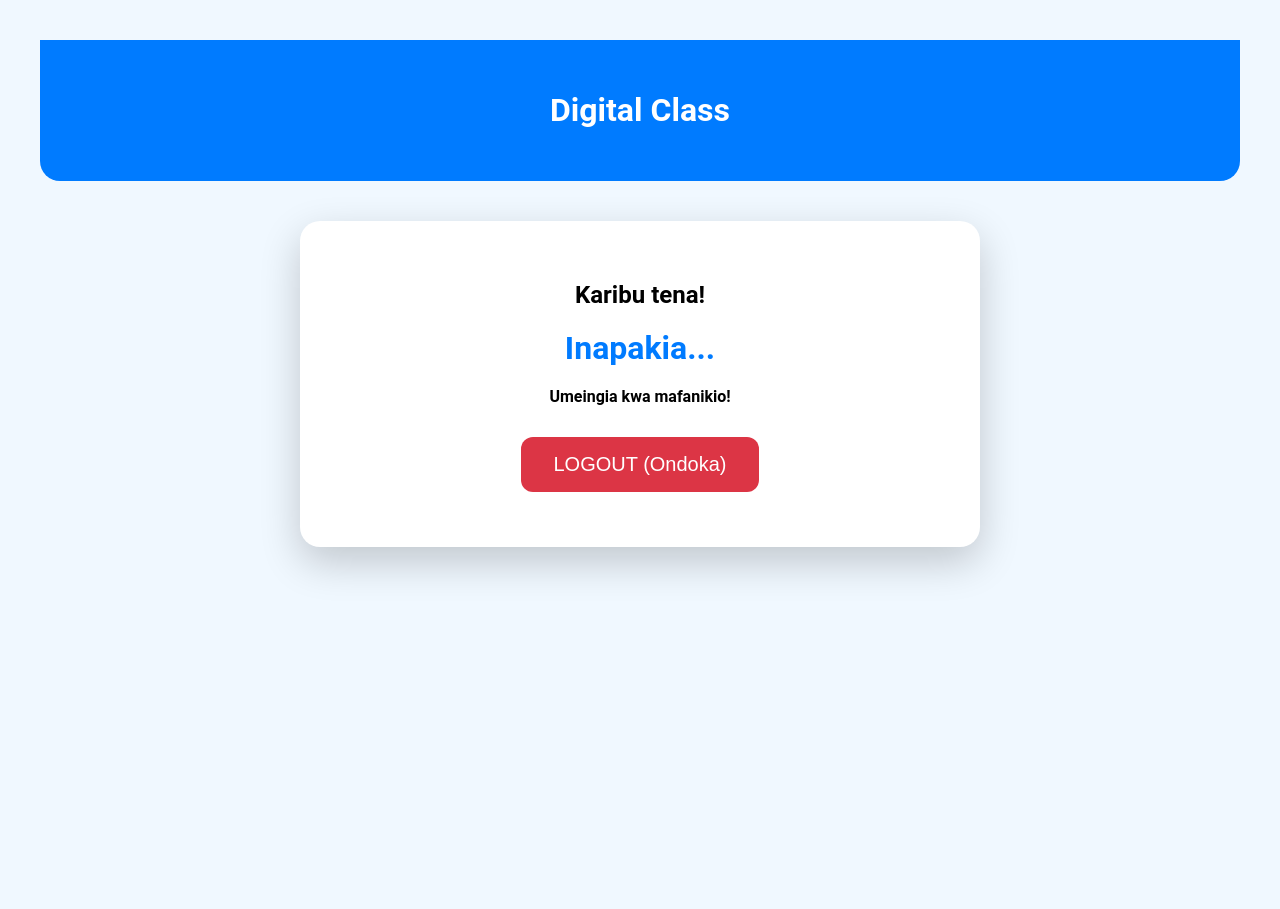
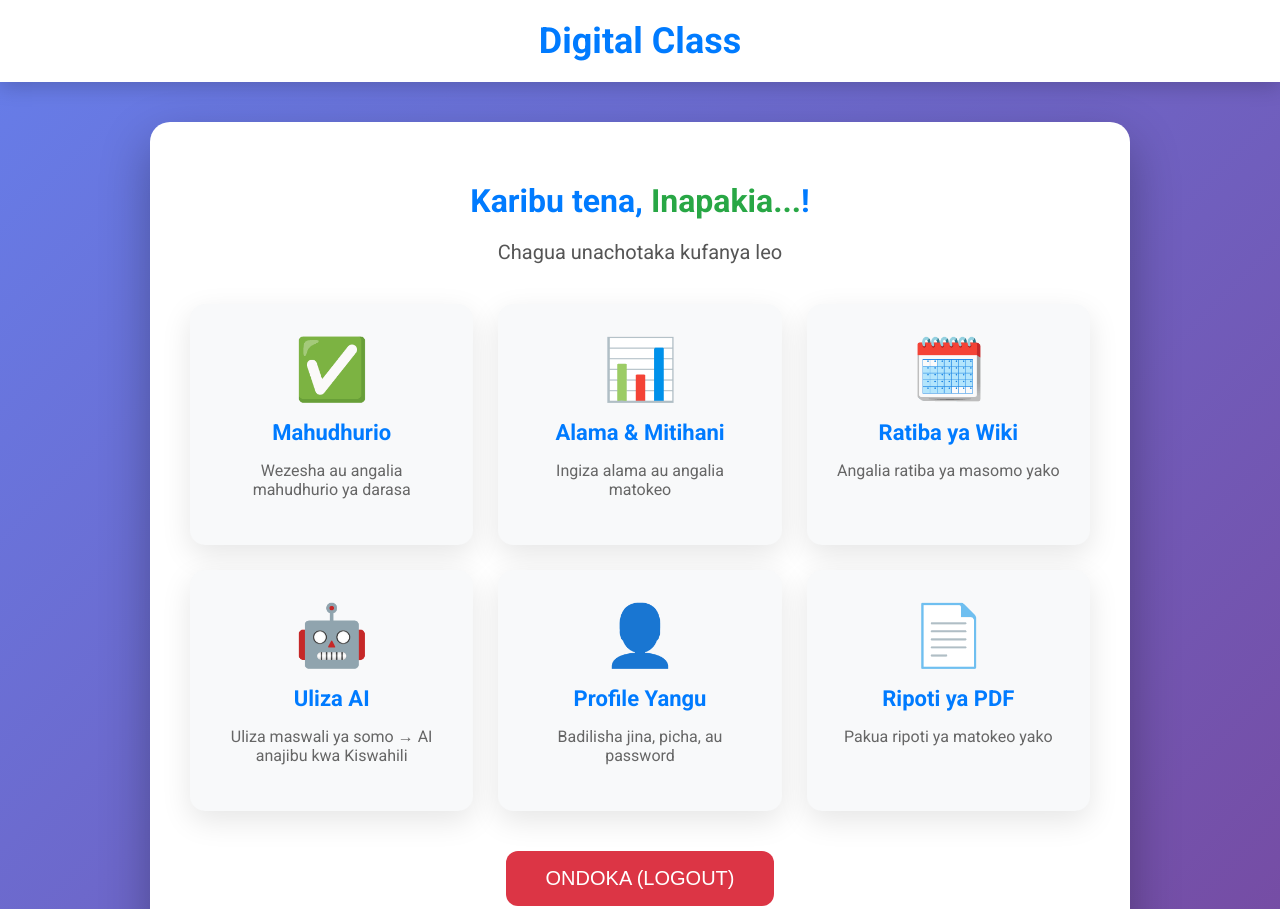
Before and after one commit to Richy-boy/digital-class-live, a plain HTML site: page dashboard.html in a window 1280 px wide. Shown: the top 909 px of the page. Before the commit the page ends 800 px from the top, so only its background shows below. Drawn offline with Linux system fonts and the light colour scheme; no server answers.

Commit message:
Revamp dashboard layout and styles

```diff
--- a/dashboard.html
+++ b/dashboard.html
@@ -4,26 +4,76 @@
     <meta charset="UTF-8">
     <meta name="viewport" content="width=device-width, initial-scale=1.0">
     <title>Digital Class - Dashboard</title>
+    <link href="https://fonts.googleapis.com/css2?family=Roboto:wght@400;700&display=swap" rel="stylesheet">
     <style>
-        body{font-family:'Roboto',sans-serif;margin:0;background:#f0f8ff;text-align:center;padding:40px}
-        .header{background:#007BFF;color:#fff;padding:30px;border-radius:0 0 20px 20px}
-        .container{max-width:600px;margin:40px auto;background:#fff;padding:40px;border-radius:20px;box-shadow:0 15px 40px rgba(0,0,0,0.2)}
-        .user{font-size:32px;font-weight:bold;color:#007BFF;margin:20px 0}
-        button{padding:16px 32px;margin:15px;background:#dc3545;color:#fff;border:none;border-radius:12px;font-size:20px;cursor:pointer}
-        button:hover{background:#c82333;transform:scale(1.05);transition:0.3s}
+        body{font-family:'Roboto',sans-serif;margin:0;background:linear-gradient(135deg,#667eea,#764ba2);color:#333;min-height:100vh}
+        .header{background:#fff;color:#333;padding:20px 0;box-shadow:0 4px 20px rgba(0,0,0,0.2);text-align:center}
+        .header h1{font-size:36px;margin:0;color:#007BFF}
+        .container{max-width:900px;margin:40px auto;background:#fff;padding:40px;border-radius:20px;box-shadow:0 20px 50px rgba(0,0,0,0.3)}
+        .welcome{font-size:32px;font-weight:bold;color:#007BFF;margin:20px 0;text-align:center}
+        .grid{display:grid;grid-template-columns:repeat(auto-fit,minmax(250px,1fr));gap:25px;margin-top:40px}
+        .card{background:#f8f9fa;padding:30px;border-radius:15px;box-shadow:0 10px 30px rgba(0,0,0,0.1);text-align:center;transition:0.3s;cursor:pointer}
+        .card:hover{transform:translateY(-10px);box-shadow:0 20px 40px rgba(0,0,0,0.2)}
+        .card h3{font-size:22px;margin:15px 0;color:#007BFF}
+        .card p{color:#666}
+        .icon{font-size:60px;margin-bottom:15px}
+        .logout-btn{background:#dc3545;color:#fff;padding:16px 40px;border:none;border-radius:12px;font-size:20px;margin-top:40px;cursor:pointer}
+        .logout-btn:hover{background:#c82333}
     </style>
 </head>
 <body>
-    <div class="header"><h1>Digital Class</h1></div>
-    <div class="container">
-        <h2>Karibu tena!</h2>
-        <div class="user" id="user-name">Inapakia...</div>
-        <p><strong>Umeingia kwa mafanikio!</strong></p>
-
-        <button id="logout-btn">LOGOUT (Ondoka)</button>
+    <div class="header">
+        <h1>Digital Class</h1>
     </div>
 
-    <!-- FIREBASE MODULAR SDK -->
+    <div class="container">
+        <div class="welcome">Karibu tena, <span id="user-name" style="color:#28a745">Inapakia...</span>!</div>
+        <p style="text-align:center;font-size:20px;color:#555">Chagua unachotaka kufanya leo</p>
+
+        <div class="grid">
+            <div class="card" onclick="location.href='attendance.html'">
+                <div class="icon">✅</div>
+                <h3>Mahudhurio</h3>
+                <p>Wezesha au angalia mahudhurio ya darasa</p>
+            </div>
+
+            <div class="card" onclick="location.href='marks.html'">
+                <div class="icon">📊</div>
+                <h3>Alama & Mitihani</h3>
+                <p>Ingiza alama au angalia matokeo</p>
+            </div>
+
+            <div class="card" onclick="location.href='timetable.html'">
+                <div class="icon">🗓️</div>
+                <h3>Ratiba ya Wiki</h3>
+                <p>Angalia ratiba ya masomo yako</p>
+            </div>
+
+            <div class="card" onclick="alert('Gemini AI inakuja hivi karibuni!')">
+                <div class="icon">🤖</div>
+                <h3>Uliza AI</h3>
+                <p>Uliza maswali ya somo → AI anajibu kwa Kiswahili</p>
+            </div>
+
+            <div class="card" onclick="location.href='profile.html'">
+                <div class="icon">👤</div>
+                <h3>Profile Yangu</h3>
+                <p>Badilisha jina, picha, au password</p>
+            </div>
+
+            <div class="card" onclick="alert('Ripoti ya PDF inakuja!')">
+                <div class="icon">📄</div>
+                <h3>Ripoti ya PDF</h3>
+                <p>Pakua ripoti ya matokeo yako</p>
+            </div>
+        </div>
+
+        <div style="text-align:center">
+            <button class="logout-btn" id="logout-btn">ONDOKA (LOGOUT)</button>
+        </div>
+    </div>
+
+    <!-- FIREBASE MPYA + LOGOUT INAYOFANYA KAZI -->
     <script type="module">
         import { initializeApp } from 'https://www.gstatic.com/firebasejs/10.7.1/firebase-app.js';
         import { getAuth, onAuthStateChanged, signOut } from 'https://www.gstatic.com/firebasejs/10.7.1/firebase-auth.js';
@@ -50,16 +100,12 @@
             }
         });
 
-        // LOGOUT INAYOFANYA KAZI 100%
+        // Logout button
         document.getElementById('logout-btn').addEventListener('click', () => {
-            signOut(auth)
-                .then(() => {
-                    alert("Umetoka nje kwa salama! 👋");
-                    window.location.href = 'login.html';
-                })
-                .catch((error) => {
-                    alert("Hitilafu ya logout: " + error.message);
-                });
+            signOut(auth).then(() => {
+                alert("Umetoka nje kwa salama! 👋");
+                window.location.href = 'login.html';
+            });
         });
     </script>
 </body>
```
